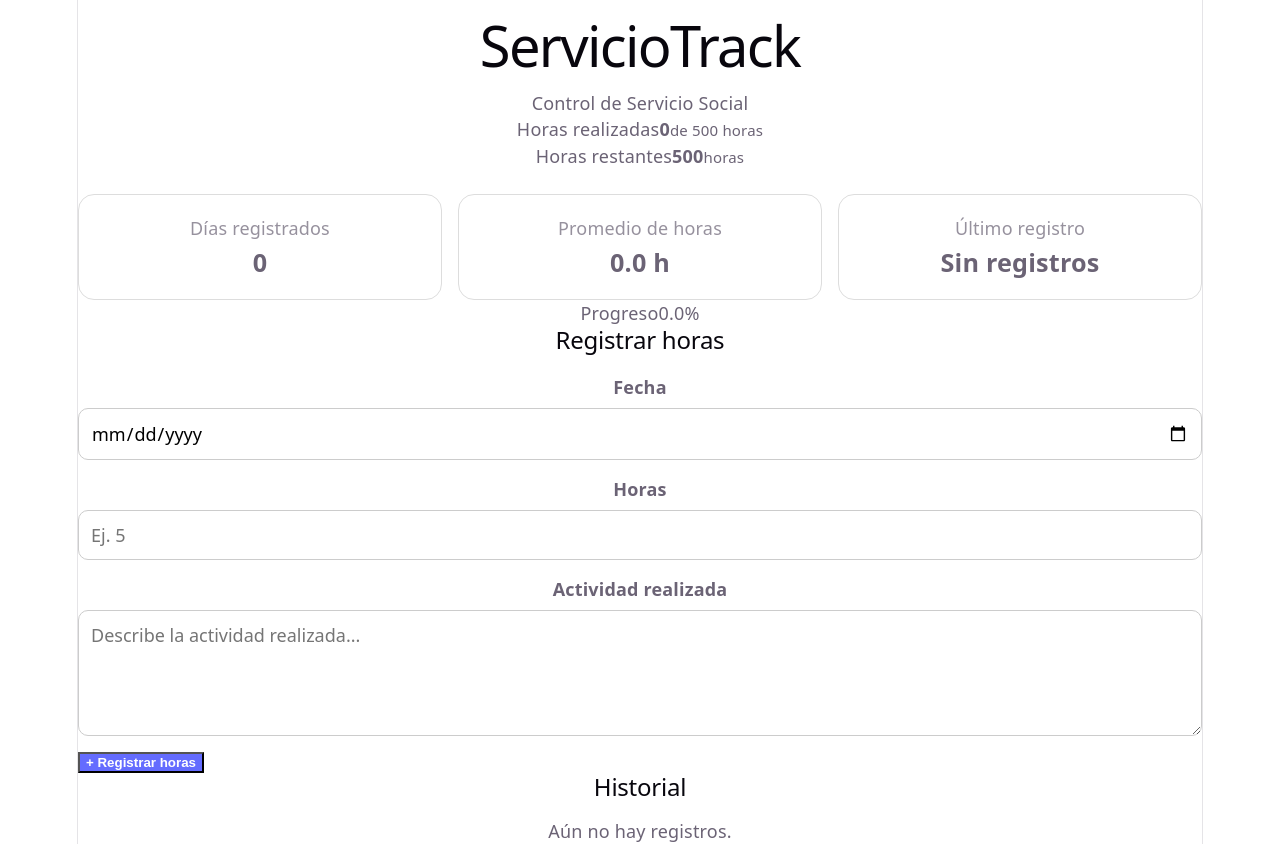
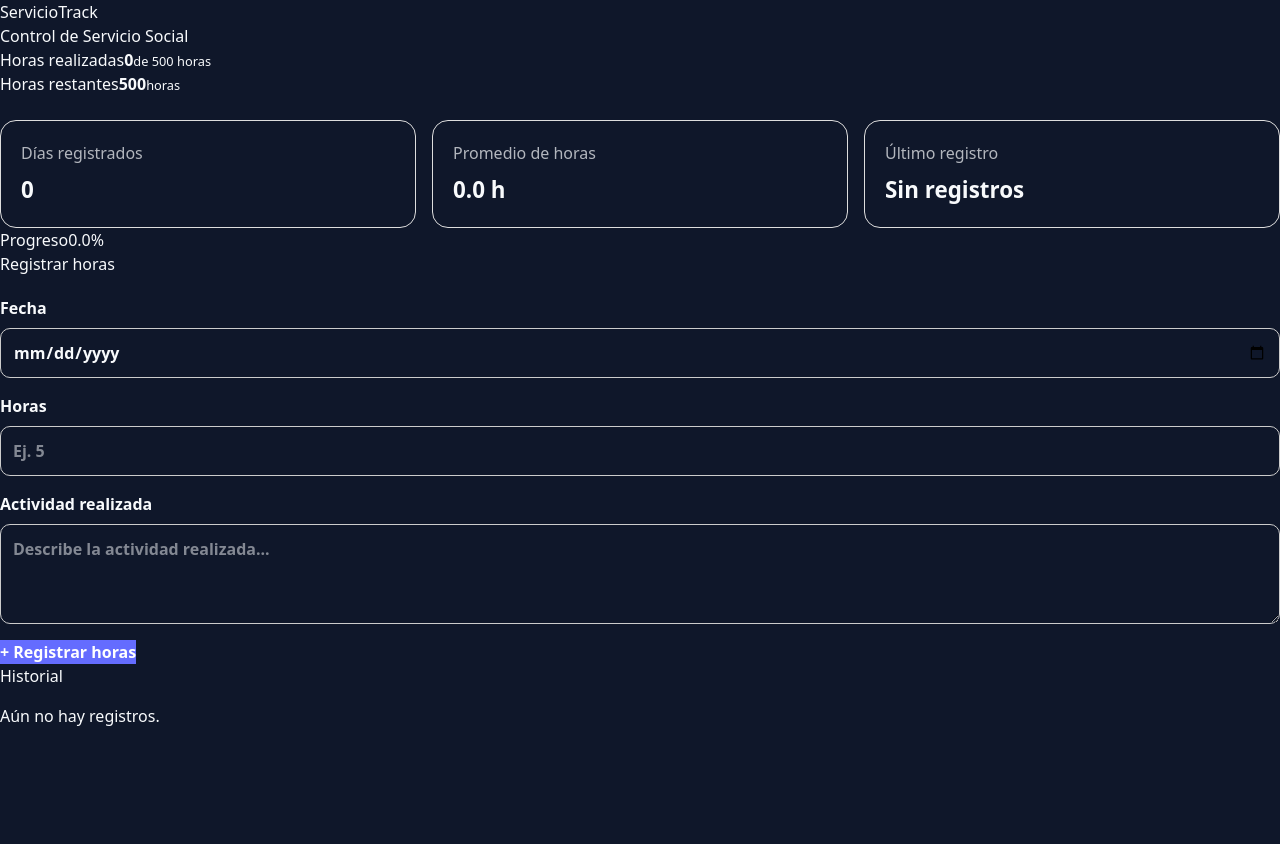
Before and after one commit to cornelioalexis65-cyber/SERVICIOTRACK, a React (Vite) app: page / in a window 1280 px wide. After the commit the page ends 800 px from the top, so only its background shows below. Built offline with nearby package versions, Linux system fonts and the light colour scheme.

Commit message:
chore: instalar y configurar Tailwind CSS v4 con plugin de Vite

```diff
--- a/package.json
+++ b/package.json
@@ -14,11 +14,13 @@
     "react-dom": "^19.2.8"
   },
   "devDependencies": {
+    "@tailwindcss/vite": "^4.3.3",
     "@types/node": "^24.13.3",
     "@types/react": "^19.2.18",
     "@types/react-dom": "^19.2.4",
     "@vitejs/plugin-react": "^6.1.0",
     "oxlint": "^1.79.0",
+    "tailwindcss": "^4.3.3",
     "typescript": "~6.0.2",
     "vite": "^8.2.2"
   }
--- a/src/index.css
+++ b/src/index.css
@@ -1,111 +1,14 @@
+@import "tailwindcss";
+
 :root {
-  --text: #6b6375;
-  --text-h: #08060d;
-  --bg: #fff;
-  --border: #e5e4e7;
-  --code-bg: #f4f3ec;
-  --accent: #aa3bff;
-  --accent-bg: rgba(170, 59, 255, 0.1);
-  --accent-border: rgba(170, 59, 255, 0.5);
-  --social-bg: rgba(244, 243, 236, 0.5);
-  --shadow:
-    rgba(0, 0, 0, 0.1) 0 10px 15px -3px, rgba(0, 0, 0, 0.05) 0 4px 6px -2px;
-
-  --sans: system-ui, 'Segoe UI', Roboto, sans-serif;
-  --heading: system-ui, 'Segoe UI', Roboto, sans-serif;
-  --mono: ui-monospace, Consolas, monospace;
-
-  font: 18px/145% var(--sans);
-  letter-spacing: 0.18px;
   color-scheme: light dark;
-  color: var(--text);
-  background: var(--bg);
-  font-synthesis: none;
-  text-rendering: optimizeLegibility;
-  -webkit-font-smoothing: antialiased;
-  -moz-osx-font-smoothing: grayscale;
-
-  @media (max-width: 1024px) {
-    font-size: 16px;
-  }
-}
-
-@media (prefers-color-scheme: dark) {
-  :root {
-    --text: #9ca3af;
-    --text-h: #f3f4f6;
-    --bg: #16171d;
-    --border: #2e303a;
-    --code-bg: #1f2028;
-    --accent: #c084fc;
-    --accent-bg: rgba(192, 132, 252, 0.15);
-    --accent-border: rgba(192, 132, 252, 0.5);
-    --social-bg: rgba(47, 48, 58, 0.5);
-    --shadow:
-      rgba(0, 0, 0, 0.4) 0 10px 15px -3px, rgba(0, 0, 0, 0.25) 0 4px 6px -2px;
-  }
-
-  #social .button-icon {
-    filter: invert(1) brightness(2);
-  }
-}
-
-#root {
-  width: 1126px;
-  max-width: 100%;
-  margin: 0 auto;
-  text-align: center;
-  border-inline: 1px solid var(--border);
-  min-height: 100svh;
-  display: flex;
-  flex-direction: column;
-  box-sizing: border-box;
 }
 
 body {
   margin: 0;
+  min-height: 100vh;
+  background-color: #0f172a; /* slate-900 */
+  color: #f8fafc; /* slate-50 */
+  font-family: system-ui, -apple-system, BlinkMacSystemFont, 'Segoe UI', Roboto, Oxygen, Ubuntu, Cantarell, 'Open Sans', 'Helvetica Neue', sans-serif;
+  -webkit-font-smoothing: antialiased;
 }
-
-h1,
-h2 {
-  font-family: var(--heading);
-  font-weight: 500;
-  color: var(--text-h);
-}
-
-h1 {
-  font-size: 56px;
-  letter-spacing: -1.68px;
-  margin: 32px 0;
-  @media (max-width: 1024px) {
-    font-size: 36px;
-    margin: 20px 0;
-  }
-}
-h2 {
-  font-size: 24px;
-  line-height: 118%;
-  letter-spacing: -0.24px;
-  margin: 0 0 8px;
-  @media (max-width: 1024px) {
-    font-size: 20px;
-  }
-}
-p {
-  margin: 0;
-}
-
-code,
-.counter {
-  font-family: var(--mono);
-  display: inline-flex;
-  border-radius: 4px;
-  color: var(--text-h);
-}
-
-code {
-  font-size: 15px;
-  line-height: 135%;
-  padding: 4px 8px;
-  background: var(--code-bg);
-}
--- a/vite.config.ts
+++ b/vite.config.ts
@@ -1,7 +1,11 @@
+import tailwindcss from '@tailwindcss/vite'
 import react from '@vitejs/plugin-react'
 import { defineConfig } from 'vite'
 
 // https://vite.dev/config/
 export default defineConfig({
-  plugins: [react()],
+  plugins: [
+    tailwindcss(),
+    react(),
+  ],
 })
```
Also changed, not shown: 1 other file (tests, documents, lock files or other folders).
